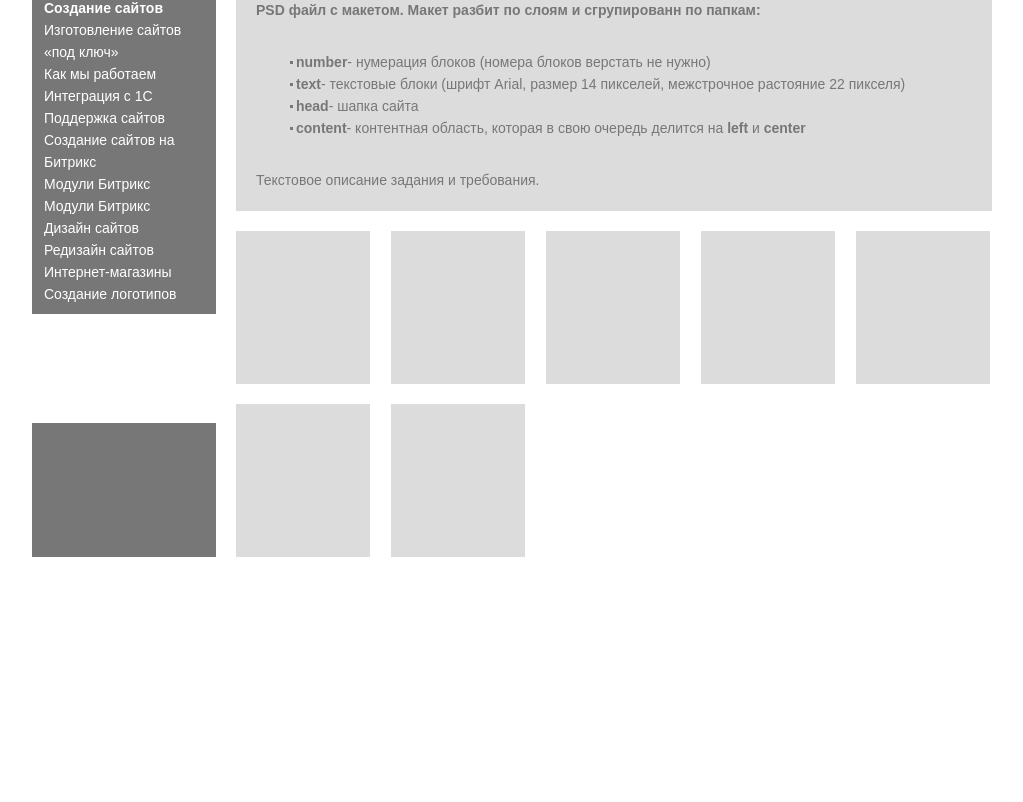
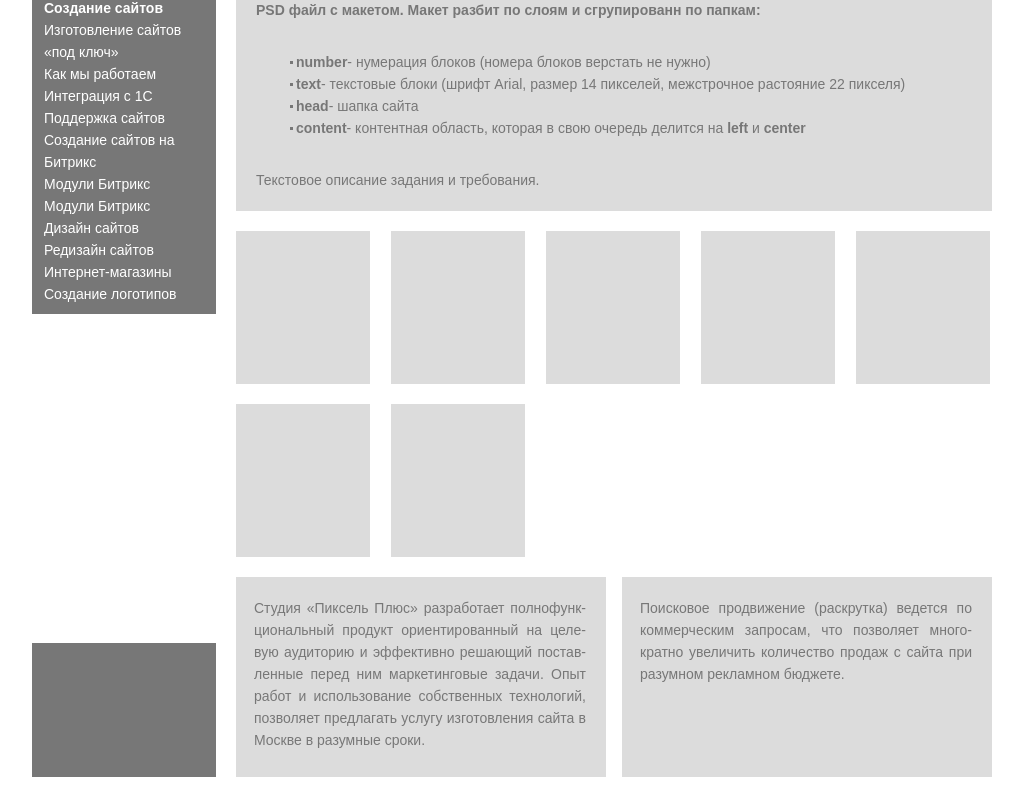
Before and after one commit to drozdovdn/skytrack_task_two, a React (Create React App) app: page / in a window 1280 px wide. Shown: the part 195-997 px from the top of the page, without its empty margins (128-1151 px from the left). Before the commit the page ends 800 px from the top, so only its background shows below. Built offline with nearby package versions, Linux system fonts and the light colour scheme.

Commit message:
add main

```diff
--- a/public/index.html
+++ b/public/index.html
@@ -1,5 +1,5 @@
 <!DOCTYPE html>
-<html lang="en">
+<html lang="ru">
   <head>
     <meta charset="utf-8" />
     <link rel="icon" href="favicon.ico" />
--- a/src/app/index.jsx
+++ b/src/app/index.jsx
@@ -11,6 +11,8 @@ import LeftMenu from '../components/sidebar-menu';
 import AsideBarFooter from '../components/sidebar-footer';
 import MainOffer from '../components/main-offer';
 import MainContentBlock from '../components/main-content-block';
+import MainFooterLeft from '../components/main-footer-left';
+import MainFooterRight from '../components/main-footer-right';
 
 class App extends Component{
 
@@ -40,18 +42,25 @@ class App extends Component{
               <main className="main">
                 <MainOffer />
                 <div className="main__content">
-                    <MainContentBlock/>
-                    <MainContentBlock/>
-                    <MainContentBlock/>
-                    <MainContentBlock/>
-                    <MainContentBlock/>
-                    <MainContentBlock/>
-                    <MainContentBlock/>
+                    <MainContentBlock />
+                    <MainContentBlock />
+                    <MainContentBlock />
+                    <MainContentBlock />
+                    <MainContentBlock />
+                    <MainContentBlock />
+                    <MainContentBlock />
+                </div>
+                <div className="main__footer">
+                    <MainFooterLeft />
+                    <MainFooterRight />
                 </div>
               </main>
             </div>
           </div>
         </section>
+        <footer className="footer">
+
+        </footer>
       </>
     );
   }
@@ -59,7 +68,6 @@ class App extends Component{
 
 const mapStateToProps = (state) => {
   return {
-
   }
 };
 
--- a/src/app/style.less
+++ b/src/app/style.less
@@ -64,3 +64,8 @@ body {
   flex-flow: row wrap;
 
 }
+.main__footer {
+  padding-top: 20px;
+  display: flex;
+  justify-content: space-between;
+}
--- /dev/null
+++ b/src/components/main-footer-left/index.jsx
@@ -0,0 +1,17 @@
+import React from 'react';
+import './style.less';
+
+
+export default function MainFooterLeft() {
+  return (
+    <div className="main-footer-left light">
+      <p>
+        Студия «Пиксель Плюс» разработает полнофунк&shy;циональный продукт
+        ориентированный на целе&shy;вую аудиторию и эффективно решающий
+        постав&shy;ленные перед ним маркетинговые задачи. Опыт работ и
+        использование собственных технологий, позволяет предлагать
+        услугу изготовления сайта в Москве в разумные сроки.
+      </p>
+    </div>
+  );
+}
--- /dev/null
+++ b/src/components/main-footer-left/style.less
@@ -0,0 +1,11 @@
+.main-footer-left {
+  color: #777777;
+  width: 370px;
+  height: 200px;
+  padding: 20px 20px 0 18px;
+  p {
+    hyphens: auto;
+    text-align: justify;
+    line-height: 22px;
+  }
+}
--- /dev/null
+++ b/src/components/main-footer-right/index.jsx
@@ -0,0 +1,14 @@
+import React from 'react';
+import './style.less';
+
+export default function MainFooterRight() {
+  return (
+    <div className="main-footer-right light">
+      <p>
+        Поисковое продвижение (раскрутка) ведется по коммерческим запросам,
+        что позволяет много&shy;кратно увеличить количество продаж с сайта
+        при разумном рекламном бюджете.
+      </p>
+    </div>
+  );
+}
--- /dev/null
+++ b/src/components/main-footer-right/style.less
@@ -0,0 +1,11 @@
+.main-footer-right {
+  color: #777777;
+  width: 370px;
+  height: 200px;
+  padding: 20px 20px 0 18px;
+  p {
+    hyphens: auto;
+    text-align: justify;
+    line-height: 22px;
+  }
+}
```
